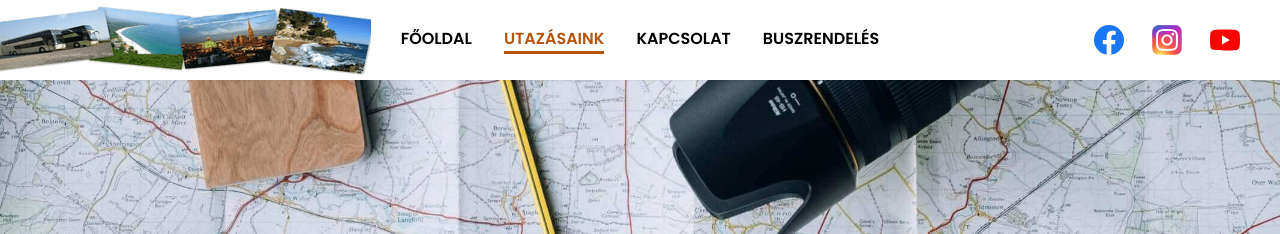
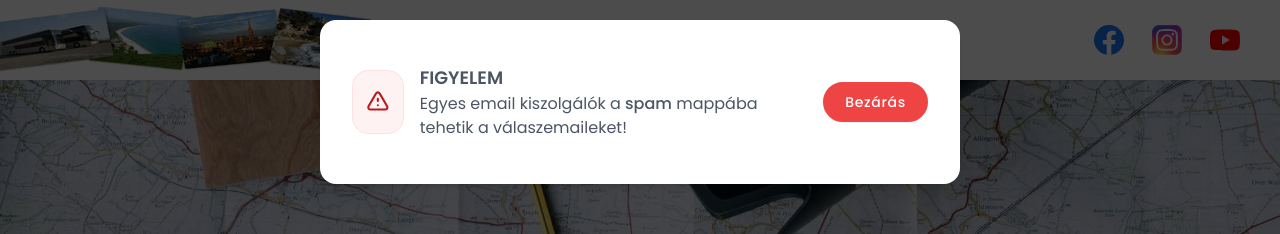
Before and after one commit to T0jgli/kalandozastravel-nextjs, a Next.js app: page /travels in a window 1280 px wide. Shown: the top 234 px of the page. Built offline with nearby package versions, Linux system fonts and the light colour scheme; no server answers; the database is empty.

Commit message:
added alert box

```diff
--- /dev/null
+++ b/components/HomeComponents/TemporaryAlert.js
@@ -0,0 +1,63 @@
+import React, { useEffect, useRef, useState } from "react";
+import { HiOutlineExclamation } from "react-icons/hi";
+
+const TemporaryAlert = () => {
+    const [modalOpen, setModalOpen] = useState(false);
+    const modalRef = useRef(null);
+
+    function handleClickOutside(event) {
+        if (modalRef.current && !modalRef?.current?.contains(event.target)) {
+            setModalOpen(false);
+            sessionStorage.setItem("acceptedSpamEmails", "true");
+        }
+    }
+
+    useEffect(() => {
+        const term = sessionStorage.getItem("acceptedSpamEmails");
+        let timeout;
+
+        if (!term) {
+            timeout = setTimeout(() => {
+                setModalOpen(true);
+            }, 3000);
+        }
+
+        return () => clearTimeout(timeout);
+    }, []);
+
+    return (
+        <div
+            className={`${
+                modalOpen ? "pointer-events-auto opacity-100" : "pointer-events-none opacity-0"
+            } fixed overflow-y-auto overflow-x-hidden flex flex-wrap justify-center my-0 mx-auto top-0 left-0 w-full h-screen z-40 bg-black bg-opacity-70 duration-500 ease-in-out`}
+            onClick={handleClickOutside}
+        >
+            <div className={`inline-block w-full relative duration-300 px-8 md:px-0 ${modalOpen ? "opacity-100 top-0" : "opacity-0 -top-96"}`}>
+                <div class={`flex flex-col p-8 bg-white shadow-md hover:shodow-lg rounded-2xl md:w-1/2 w-full mx-auto my-5 `} ref={modalRef}>
+                    <div class="flex flex-col md:flex-row items-center justify-between">
+                        <div class="flex flex-col md:flex-row items-center">
+                            <HiOutlineExclamation fontSize="2rem" class="w-16 h-16 rounded-2xl p-3 border border-red-100 text-red-700 bg-red-50" />
+                            <div class="px-4 py-3 text-gray-600">
+                                <p className="text-lg font-semibold text-center md:text-left">FIGYELEM</p>
+                                <p className="text-center md:text-left my-4 md:my-0">
+                                    Egyes email kiszolgálók a <strong className="font-medium">spam</strong> mappába tehetik a válaszemaileket!
+                                </p>
+                            </div>
+                        </div>
+                        <button
+                            onClick={() => {
+                                setModalOpen(false);
+                                sessionStorage.setItem("acceptedSpamEmails", "true");
+                            }}
+                            class="flex-no-shrink bg-red-500 px-5 md:ml-4 py-2 text-sm shadow-sm hover:shadow-lg font-medium tracking-wider border-2 border-red-500 text-white rounded-full"
+                        >
+                            Bezárás
+                        </button>
+                    </div>
+                </div>
+            </div>
+        </div>
+    );
+};
+
+export default TemporaryAlert;
--- a/next.config.js
+++ b/next.config.js
@@ -7,4 +7,7 @@ module.exports = withBundleAnalyzer({
         domains: ["firebasestorage.googleapis.com"],
     },
     poweredByHeader: false,
+    experimental: {
+        scrollRestoration: true,
+    },
 });
--- a/pages/index.js
+++ b/pages/index.js
@@ -6,11 +6,14 @@ import SearchFilter from "../components/GlobalComponents/SearchFilter";
 import BottomLinks from "../components/GlobalComponents/BottomLinks";
 import CustomCarousel from "../components/HomeComponents/CustomCarousel";
 import { getHomeData } from "../lib/helpers/getDatas";
+import TemporaryAlert from "../components/HomeComponents/TemporaryAlert";
 
 export default function Home({ faqs, travels }) {
     return (
         <>
             <motion.section initial="initial" animate="animate" variants={pageVariants}>
+                <TemporaryAlert />
+
                 <Head>
                     <title>Főoldal - Kalandozás Utazási iroda</title>
                 </Head>
--- a/pages/travel/[id].js
+++ b/pages/travel/[id].js
@@ -4,6 +4,7 @@ import OneTravelBody from "../../components/OneTravelComponents/OneTravelBody";
 import { pageVariants } from "../../components/GlobalComponents/Transitions";
 import { motion } from "framer-motion";
 import { getOneTravel } from "../../lib/helpers/getDatas";
+import TemporaryAlert from "../../components/HomeComponents/TemporaryAlert";
 
 const OneTravel = ({ travel, error }) => {
     if (error) {
@@ -19,6 +20,8 @@ const OneTravel = ({ travel, error }) => {
             <Head>
                 <title>Kalandozás - {travel?.title}</title>
             </Head>
+            <TemporaryAlert />
+
             {travel.pictures?.length > 0 && (
                 <>
                     <div className="relative shadow-xl w-full overflow-hidden" style={{ height: "340px" }}>
--- a/pages/travels.js
+++ b/pages/travels.js
@@ -7,6 +7,7 @@ import Topbg from "../components/GlobalComponents/Topbg";
 import { useRouter } from "next/router";
 import SearchFilter from "../components/GlobalComponents/SearchFilter";
 import { getAllTravels } from "../lib/helpers/getDatas";
+import TemporaryAlert from "../components/HomeComponents/TemporaryAlert";
 
 export default function Travels({ travels }) {
     const [travelsState, settravelsState] = useState(travels);
@@ -39,6 +40,8 @@ export default function Travels({ travels }) {
 
     return (
         <motion.section initial="initial" animate="animate" variants={pageVariants}>
+            <TemporaryAlert />
+
             <Head>
                 <title>Utazásaink - Kalandozás Utazási iroda</title>
             </Head>
```
Also changed, not shown: 1 other file (tests, documents, lock files or other folders).
